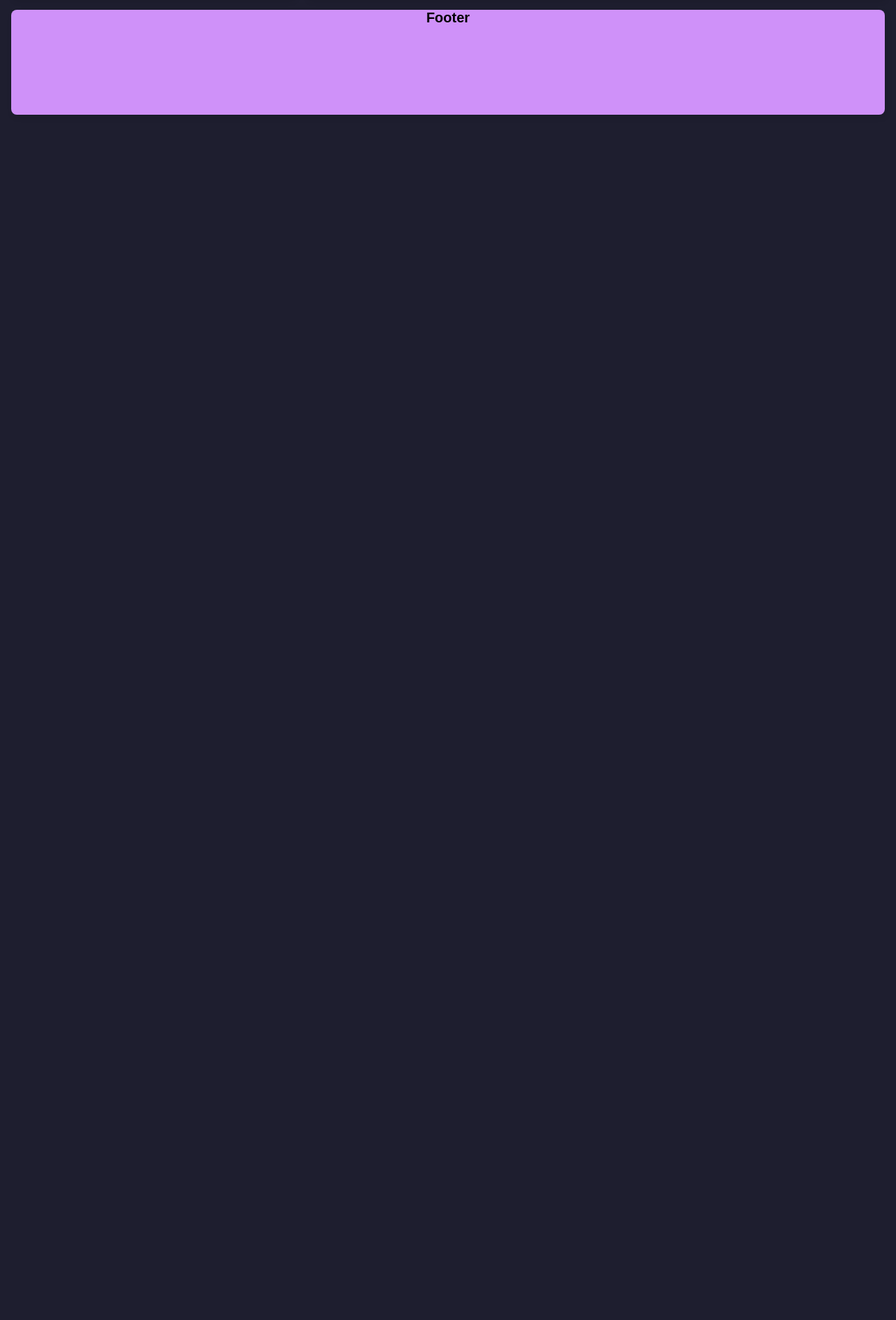
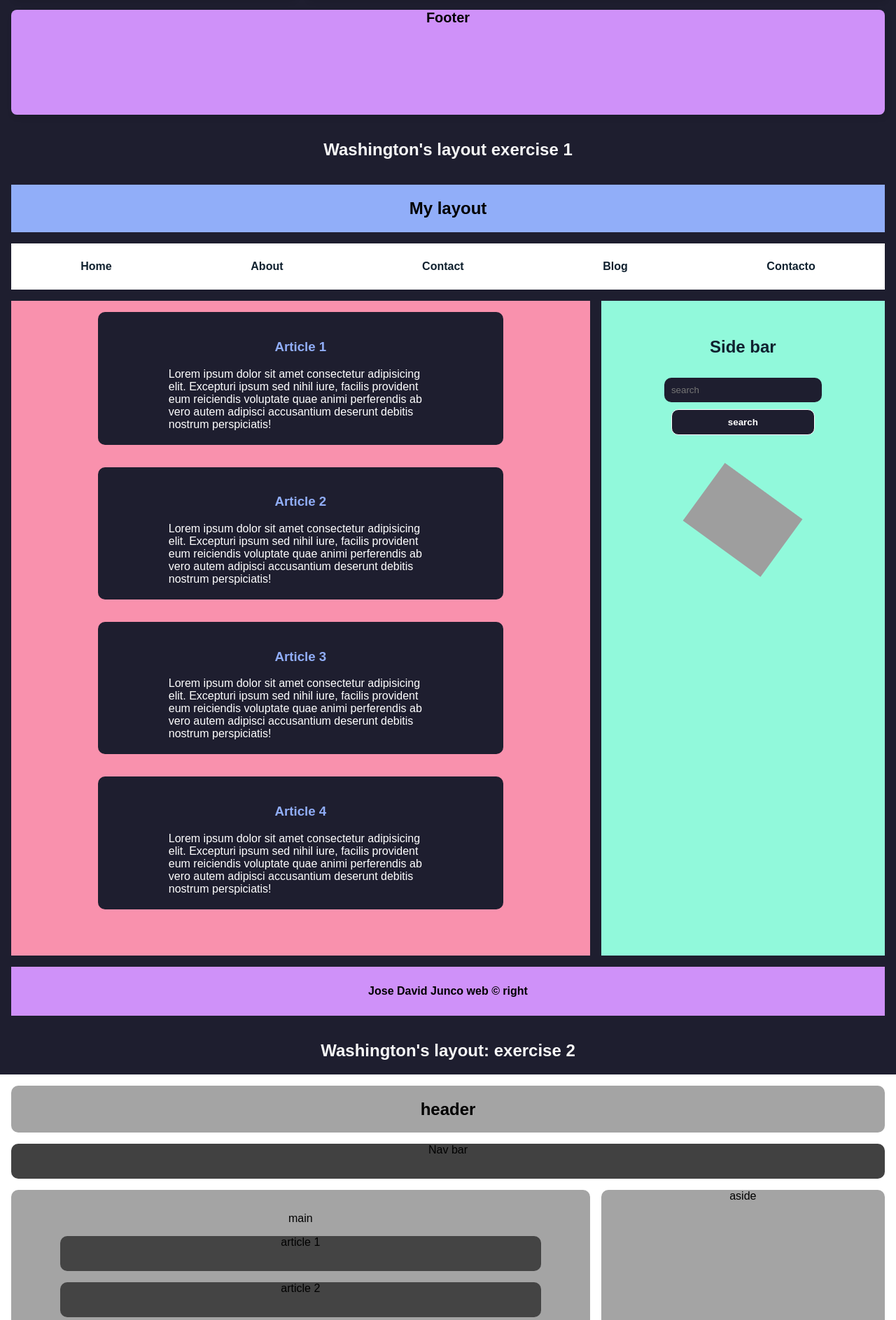
Before and after one commit to Cairon29/Personal-projects, a PHP site: page / in a window 1280 px wide. Shown: the part 1769-3656 px from the top of the page at 70% size. Before the commit the page ends 1933 px from the top, so only its background shows below. Run offline with PHP 8.4, Linux system fonts and the light colour scheme; grey boxes are pictures that could not be loaded.

Commit message:
feat: grid layouts for SENA exercises added

```diff
--- a/Learning/css-practice/grid/index.html
+++ b/Learning/css-practice/grid/index.html
@@ -3,7 +3,7 @@
 <head>
     <meta charset="UTF-8">
     <meta name="viewport" content="width=device-width, initial-scale=1.0">
-    <title>react practice</title>
+    <title>CSS layout practice</title>
     <link rel="stylesheet" href="./styles.css">
 </head>
 <body>
@@ -52,5 +52,73 @@
         </main>
         <footer id="exe3-footer">Footer</footer>
     </section>
+    <h2>Washington's layout exercise 1</h2>
+    <section id="exercise-4">
+        <header id="exe4-header"><h1> My layout</h1></header>
+        <nav id="exe4-nav">
+            <ul>
+                <li><a href="#">Home</a></li>
+                <li><a href="#">About</a></li>
+                <li><a href="#">Contact</a></li>
+                <li><a href="#">Blog</a></li>
+                <li><a href="#">Contacto</a></li>
+            </ul>
+        </nav>
+        <main id="exe4-main">
+            <article>
+                <div>
+                    <h3>Article 1</h3>
+                    <p>Lorem ipsum dolor sit amet consectetur adipisicing elit. Excepturi ipsum sed nihil iure, facilis provident eum reiciendis voluptate quae animi perferendis ab vero autem adipisci accusantium deserunt debitis nostrum perspiciatis!</p>
+                </div>
+            </article>
+            <article>
+                <div>
+                    <h3>Article 2</h3>
+                    <p>Lorem ipsum dolor sit amet consectetur adipisicing elit. Excepturi ipsum sed nihil iure, facilis provident eum reiciendis voluptate quae animi perferendis ab vero autem adipisci accusantium deserunt debitis nostrum perspiciatis!</p>
+                </div>
+            </article>
+            <article>
+                <div>
+                    <h3>Article 3</h3>
+                    <p>Lorem ipsum dolor sit amet consectetur adipisicing elit. Excepturi ipsum sed nihil iure, facilis provident eum reiciendis voluptate quae animi perferendis ab vero autem adipisci accusantium deserunt debitis nostrum perspiciatis!</p>
+                </div>
+            </article>
+            <article>
+                <div>
+                    <h3>Article 4</h3>
+                    <p>Lorem ipsum dolor sit amet consectetur adipisicing elit. Excepturi ipsum sed nihil iure, facilis provident eum reiciendis voluptate quae animi perferendis ab vero autem adipisci accusantium deserunt debitis nostrum perspiciatis!</p>
+                </div>
+            </article>
+        </main>
+        <aside id="exe4-aside">
+            <section>
+                <div>
+                    <h2>Side bar</h2>
+                    <input type="text" placeholder="search">
+                    <button> search </button>
+                </div>
+
+                <img id="spinning-img" src="https://static.thenounproject.com/png/638776-200.png" alt="icon">
+            </section>
+        </aside>
+        <footer id="exe4-footer"><b>Jose David Junco web &copy right</b></footer>
+    </section>
+
+    <h2>Washington's layout: exercise 2</h2>
+
+    <section id="exercise-5">
+        <header id="exe5-header"><h1> header </h1></header>
+        <nav id="exe5-nav">Nav bar</nav>
+        <main id="exe5-main">main
+            <article>article 1</article>
+            <article>article 2</article>
+            <article>article 3</article>
+            <article>article 4</article>
+            <article>article 5</article>
+        </main>
+        <aside id="exe5-aside">aside</aside>
+        <footer id="exe5-footer">Jose David Junco Navarro © right</footer>
+    </section>
+
 </body>
 </html>
--- a/Learning/css-practice/grid/styles.css
+++ b/Learning/css-practice/grid/styles.css
@@ -1,13 +1,48 @@
 body {
     background-color: #1e1e2f;
     font-family: Arial, sans-serif;
-    margin : 0;
+    margin : auto;
     text-align: center;
 }
 h2 {
     color: #f7f7f7;
     font-weight: bold;
 }
+
+input {
+    width: 60%;
+    border-style: none;
+    padding: 10px;
+    border-radius: 10px;
+    color: white;
+    background-color: #1e1e2f;
+}
+
+input:focus {
+    border: none;
+}
+
+button {
+    width: 60%;
+    color: white;
+    font-weight: bold;
+    padding: 10px 32px;
+    border-radius: 10px;
+    background-color: #1e1e2f;
+    border-style: none;
+    border: white solid 1px;
+    cursor: pointer;
+
+    &:hover {
+        background-color: #4a4a7b51;
+    }
+    &:active {
+        background-color: #1414e351;
+    }
+}
+
+
+
 
 
 /* COLUMN POSITIONING */
@@ -139,6 +174,199 @@
     grid-area: footer;
 }
 
+/* _____________________________________ */
+
+#exercise-4 h2 {
+    color: rgb(16, 33, 47);
+}
+
+#exercise-4 {
+    display: grid;
+    padding: 1em;
+    grid-template-columns: minmax(200px, 1fr) repeat(2, 1fr);
+    grid-template-rows: auto auto auto auto;
+    gap: 1em;
+    grid-template-areas:
+    "header header header"
+    "nav nav nav"
+    "main main aside"
+    "footer footer footer";
+}
+
+#exe4-header {
+    grid-area: header;
+    background-color: #91aef9;
+}
+
+#exe4-nav {
+    grid-area: nav;
+    background-color: #ffffff;
+    position: sticky;
+
+}
+
+#exe4-nav ul {
+    display: flex;
+    justify-content: space-around;
+    flex-wrap: wrap;
+    list-style: none;
+    margin: 0;
+    padding: 0;
+    align-items: center;
+    & a {
+        height: 100%;
+        text-decoration: none;
+        color: rgb(16, 33, 47);
+        font-weight: bold;
+    }
+}
+
+#exe4-nav li {
+    height: 50px;
+    padding: 0.5em;
+    border-radius: 8px;
+    align-content: center;
+    transition: background-color 0.3s ease;
+}
+
+#exe4-nav li  :hover {
+   background-color: #4a4a7b51;
+}
+
+#exe4-main {
+    grid-area: main;
+    background-color: #f991ad;
+    padding-bottom: 50px;
+}
+
+#exe4-main article {
+    margin: auto;
+    width: 70%;
+    display: flex;
+    flex-direction: column;
+    flex-wrap: wrap;
+    justify-content: center;
+    gap: 1em;
+    padding: 1em;
+
+    & div {
+        padding: 20px;
+        border-radius: 10px;
+        background-color: #1e1e2f;
+    }
+    & h3 {
+        color: #91aef9;
+    }
+    & p {
+        color: white;
+        width: 70%;
+        margin: auto;
+        text-align: left;
+    }
+}
+
+#exe4-aside {
+    grid-area: aside;
+    background-color: #91f9db;
+}
+
+#exe4-aside section {
+    position: sticky;
+    top: 20%;
+    padding: 32px;
+    display: flex;
+    flex-direction: column;
+    gap: 70px;
+}
+
+#exe4-aside section div {
+    width: 100%;
+    display: flex;
+    flex-direction: column;
+    align-items: center;
+    gap: 10px;
+}
+
+#spinning-img {
+    margin: auto;
+    width: 40%;
+    animation: spin 1s infinite linear;
+}
+
+@keyframes spin {
+    0% {
+        transform: rotate(0deg);
+    }
+
+    100% {
+        transform: rotate(360deg);
+    }
+}
+
+#exe4-footer {
+    height: 70px;
+    align-content: center;
+    grid-area: footer;
+    background-color: #cf91f9;
+}
+/* __________________ */
+
+#exercise-5 {
+    background-color: white;
+    display: grid;
+    padding: 1em;
+    grid-template-columns: minmax(200px, 1fr) repeat(2, 1fr);
+    grid-template-rows: auto auto auto auto;
+    gap: 1em;
+    grid-template-areas:
+    "header header header"
+    "nav nav nav"
+    "main main aside"
+    "footer footer footer";
+}
+
+#exe5-header {
+    grid-area: header;
+    background-color: #a4a4a4;
+    border-radius: 10px;
+}
+
+#exe5-nav {
+    grid-area: nav;
+    border-radius: 10px;
+    height: 50px;
+    background-color: #414141;
+}
+
+#exe5-main {
+    grid-area: main;
+    background-color: #a4a4a4;
+    padding: 32px;
+    display: flex;
+    flex-direction: column;
+    align-items: center;
+    gap: 1em;
+    border-radius: 10px;
+
+    & article {
+        width: 90%;
+        height: 50px;
+        background-color: #444444;
+        border-radius: 10px;
+    }
+}
+
+#exe5-aside {
+    border-radius: 10px;
+    grid-area: aside;
+    background-color: #a4a4a4;
+}
+#exe5-footer {
+    border-radius: 10px;
+    grid-area: footer;
+    height: 50px;
+    background-color: #a4a4a4;
+}
 
 @media screen and ( max-width: 750px) {
     #exercise-3 {
@@ -148,4 +376,22 @@
         "main main main"
         "footer footer footer";
     }
+
+    #exercise-4 {
+        grid-template-areas:
+        "header header header"
+        "nav nav nav"
+        "main main main"
+        "aside aside aside"
+        "footer footer footer";
+    }
+
+    #exercise-5 {
+        grid-template-areas:
+        "header header header"
+        "nav nav nav"
+        "main main main"
+        "aside aside aside"
+        "footer footer footer";
+    }
 }
```
